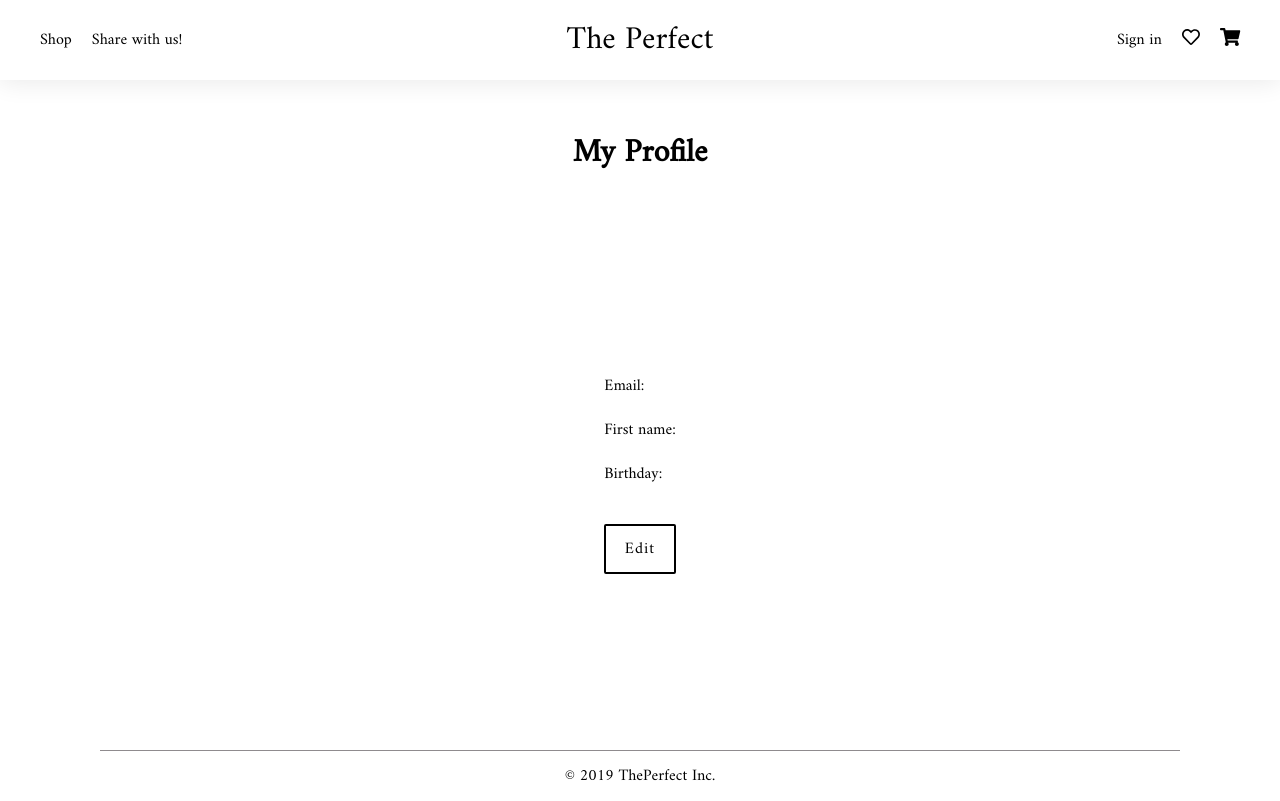
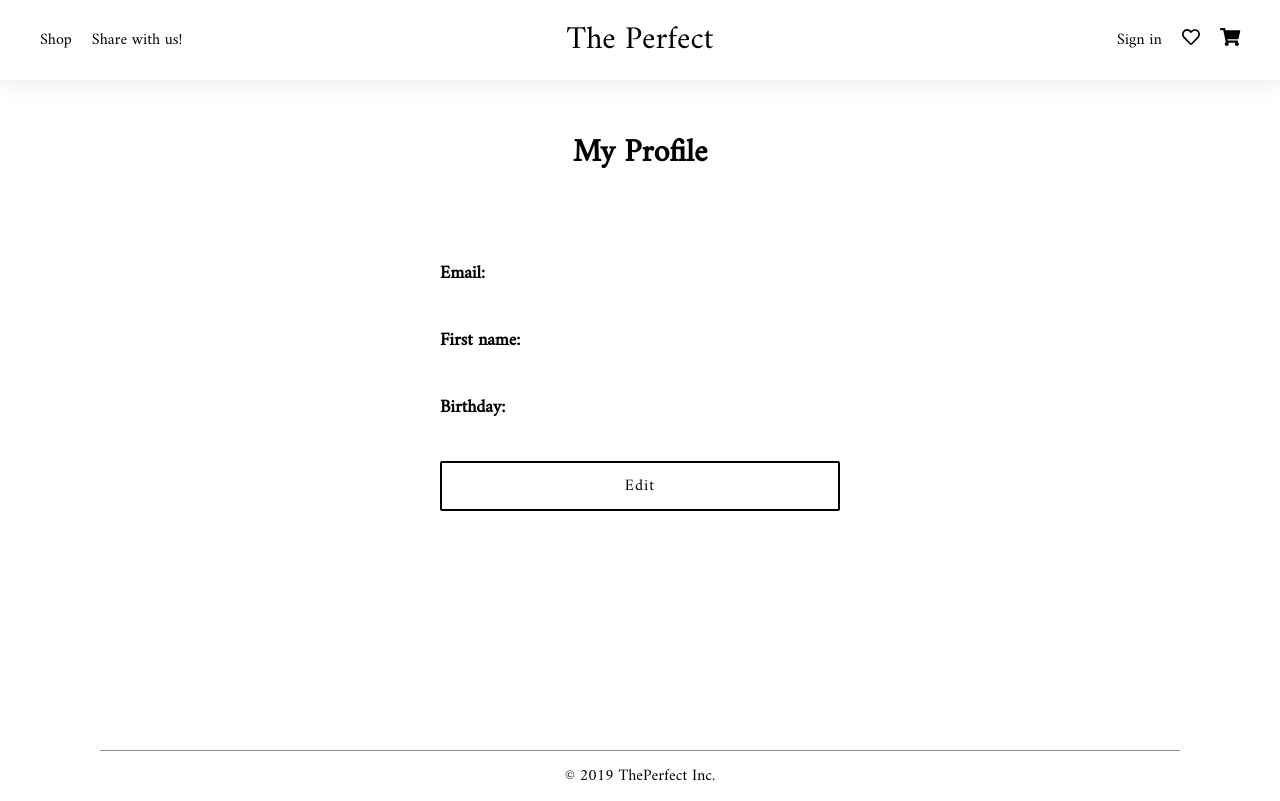
Before and after one commit to jessicalandzberg/ThePerfect, a React (Create React App) app in the folder client/: page /account in a window 1280 px wide. Built offline with nearby package versions, Linux system fonts and the light colour scheme; no server answers; a web font is replaced by a local one.

Commit message:
most up to date push

```diff
--- a/client/src/CSS/account.css
+++ b/client/src/CSS/account.css
@@ -41,6 +41,29 @@
             align-items: center;
           }
 
+          .AccountButton {
+            border-radius: 2px;
+            background: white;
+            border: 2px black solid;
+            color: black;
+            font-family: 'Amiri', serif !important;
+            font-size: 16px;
+            width: 100%;
+            height: 50px;
+            outline: none;
+            padding: 0px;
+            margin-top: 20px;
+            text-align: center;
+            letter-spacing: 1px;
+          }
+
+
+                  .AccountButton:hover {
+                    background: black;
+                    color: white;
+                  }
+
+
 
 
 /* ==============================
@@ -55,6 +78,32 @@
   justify-content: center;
   align-items: center;
 }
+
+.Card {
+  display: flex;
+  flex-direction: column;
+  width: 400px;
+  height: 450px;
+}
+
+      .AccountSummaryRow {
+        width: 100%;
+        display: flex;
+      }
+
+      .AccountSummaryLabel {
+        width: 30%;
+        text-align: left;
+        font-weight: bold;
+        font-size: 18px;
+      }
+
+      .AccountSummaryInfo {
+        width: 70%;
+        text-align: right;
+        font-size: 18px;
+      }
+
 
 
 /* ==============================
@@ -79,10 +128,10 @@
     }
 
           .EditAccountForm label {
-            font-size: 16px;
             width: 100%;
             text-align: left;
             font-weight: bold;
+            font-size: 18px;
           }
 
           .EditAccountFormInput {
@@ -91,10 +140,9 @@
             width: 100%;
             border: none;
             border-bottom: solid 1px black;
-            /* padding: 1em; */
-            font-size: 16px;
+            font-size: 18px;
             color: black;
-            padding-bottom: 10px;
+            padding-bottom: 0px;
             padding-top: 0px;
             padding-left: 0px;
             padding-right: 0px;
@@ -105,25 +153,3 @@
                 ::-webkit-input-placeholder {
                   color: gray;
                 }
-
-          .AccountButton {
-            border-radius: 2px;
-            background: white;
-            border: 2px black solid;
-            color: black;
-            font-family: 'Amiri', serif !important;
-            font-size: 16px;
-            width: 100%;
-            height: 50px;
-            outline: none;
-            padding: 0px;
-            margin-top: 20px;
-            text-align: center;
-            letter-spacing: 1px;
-          }
-
-
-                  .AccountButton:hover {
-                    background: black;
-                    color: white;
-                  }
--- a/client/src/Components/AccountSummary.js
+++ b/client/src/Components/AccountSummary.js
@@ -15,16 +15,38 @@ class AccountSummary extends React.Component {
 
           <div className="AccountContent">
             <div className= "Card">
+              <div className= "AccountSummaryRow">
+                  <div className= "AccountSummaryLabel">
                     <p> Email: </p>
+                  </div>
+                  <div className= "AccountSummaryInfo">
                     <p> {this.props.currentUser.email} </p>
+                  </div>
+              </div>
+
+              <div className= "AccountSummaryRow">
+                  <div className= "AccountSummaryLabel">
                     <p> First name: </p>
+                  </div>
+                  <div className= "AccountSummaryInfo">
                     <p> {this.props.currentUser.firstname}  </p>
+                  </div>
+              </div>
+
+              <div className= "AccountSummaryRow">
+                  <div className= "AccountSummaryLabel">
                     <p> Birthday: </p>
+                  </div>
+                  <div className= "AccountSummaryInfo">
                     <p>{this.props.currentUser.birthday} </p>
+                  </div>
+              </div>
+
               <button
                 className= "AccountButton"
                 type="Submit"
-                onClick= {this.props.setFormOnClick}> Edit </button>
+                onClick= {this.props.setFormOnClick}>
+                Edit </button>
           </div>
         </div>
       </div>
```
Lines whose indentation alone changed are shown as unchanged.
